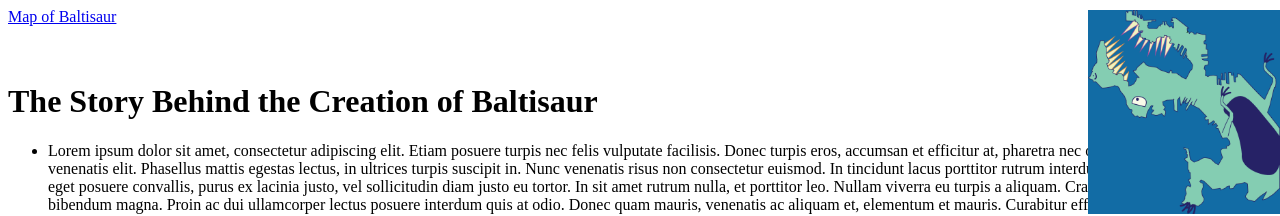
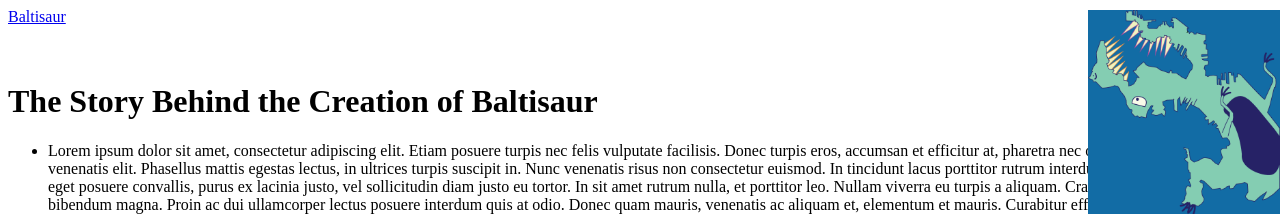
Before and after one commit to Karahmel/Baltisaur, a Jekyll site: the page built from index.html, in a window 1280 px wide. Shown: the top 216 px of the page. Built offline with Jekyll 4.4.1, drawn with Linux system fonts in a browser that asks for light colours; Markdown is read by kramdown in place of the engine named in the settings.

Commit message:
Update default.html

```diff
--- a/_layouts/default.html
+++ b/_layouts/default.html
@@ -27,7 +27,7 @@ var WRInitTime=(new Date()).getTime();
 
 <div class="site">
   <div class="title">
-    <a class="extra" href="{{ site.url }}/Mapasaurus">Map of Baltisaur</a>
+    <a class="extra" href="{{ site.url }}/Mapasaurus">Baltisaur</a>
   </div>
 
   {{ content }}
```
